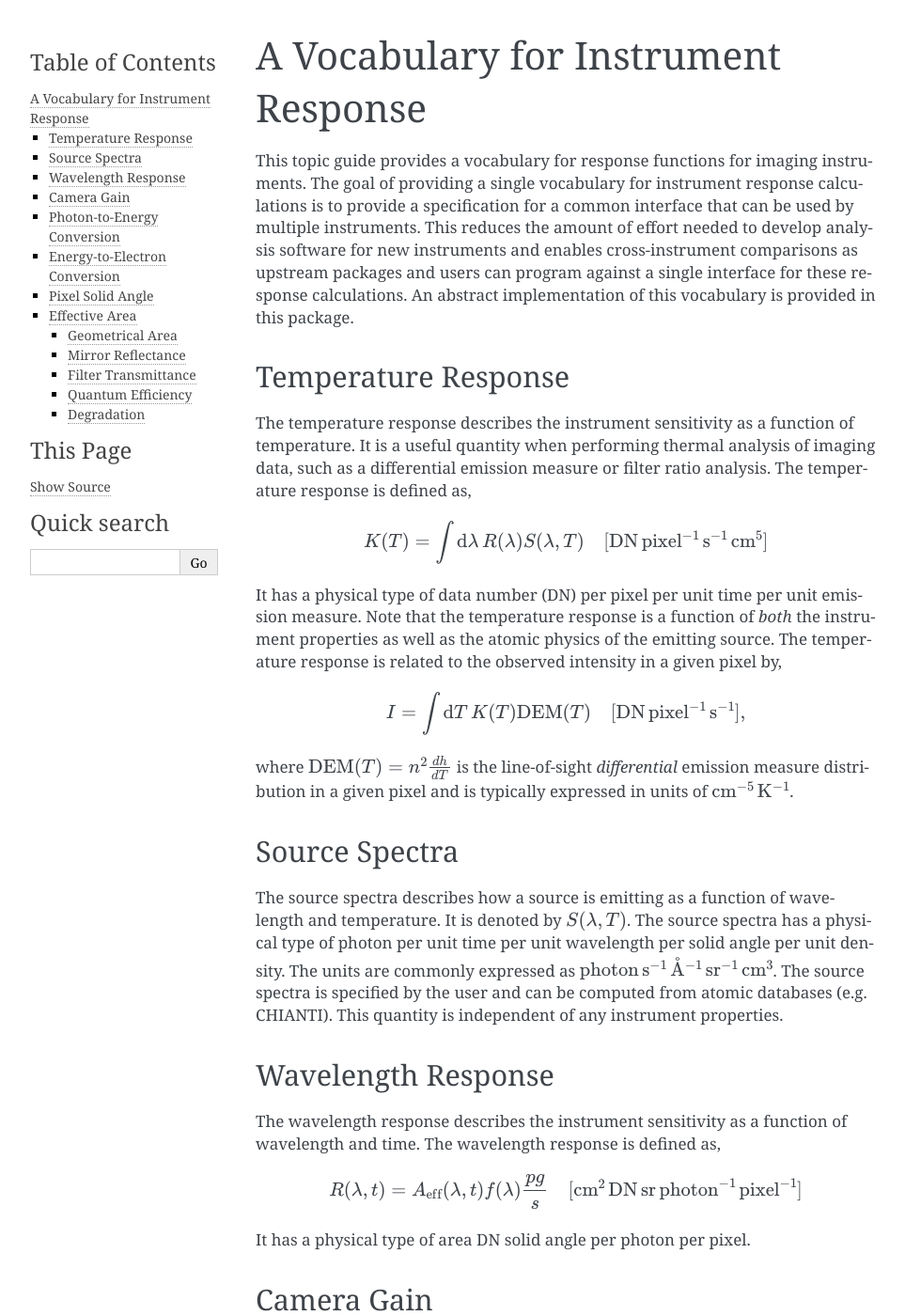
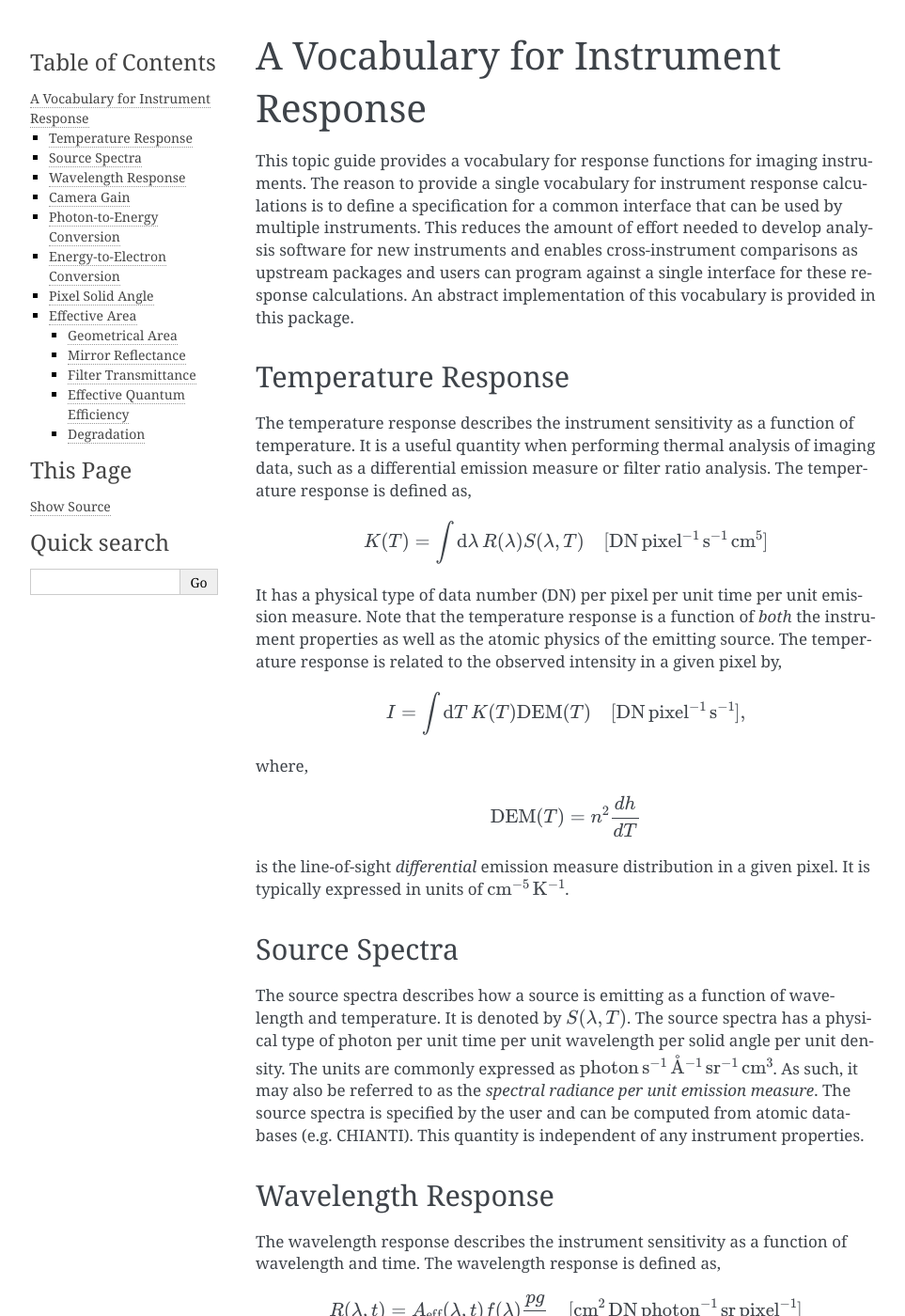
Before and after one commit to sunpy/sunkit-instruments, a Sphinx documentation site: the page built from docs/topic_guide/channel_response.rst, in a window 1280 px wide and 1400 px high. Shown: the whole window at 94% size, without its empty margins (148-1111 px from the left). Built offline with Sphinx 7.4.7, drawn with Linux system fonts in a browser that asks for light colours; pages that are not in the unit, such as notebooks, are missing from menus; the version number could not be read and is left out; some of the changed text lies outside the part shown.

Commit message:
incorporate feedback

```diff
--- a/docs/topic_guide/channel_response.rst
+++ b/docs/topic_guide/channel_response.rst
@@ -5,7 +5,7 @@ A Vocabulary for Instrument Response
 ************************************
 
 This topic guide provides a vocabulary for response functions for imaging instruments.
-The goal of providing a single vocabulary for instrument response calculations is to provide a specification for a common interface that can be used by multiple instruments.
+The reason to provide a single vocabulary for instrument response calculations is to define a specification for a common interface that can be used by multiple instruments.
 This reduces the amount of effort needed to develop analysis software for new instruments and enables cross-instrument comparisons as upstream packages and users can program against a single interface for these response calculations.
 An abstract implementation of this vocabulary is provided in this package.
 
@@ -28,7 +28,14 @@ The temperature response is related to the observed intensity in a given pixel b
 
     I = \int\mathrm{d}T\,K(T)\mathrm{DEM}(T)\quad[\mathrm{DN}\,\mathrm{pixel}^{-1}\,\mathrm{s}^{-1}],
 
-where :math:`\mathrm{DEM}(T)=n^2\frac{dh}{dT}` is the line-of-sight *differential* emission measure distribution in a given pixel and is typically expressed in units of :math:`\mathrm{cm}^{-5}\,\mathrm{K}^{-1}`.
+where,
+
+.. math::
+
+    \mathrm{DEM}(T)=n^2\frac{dh}{dT}
+
+is the line-of-sight *differential* emission measure distribution in a given pixel.
+It is typically expressed in units of :math:`\mathrm{cm}^{-5}\,\mathrm{K}^{-1}`.
 
 Source Spectra
 --------------
@@ -38,8 +45,10 @@ It is denoted by :math:`S(\lambda, T)`.
 The source spectra has a physical type of photon per unit time per unit wavelength per solid angle per unit density.
 The units are commonly expressed as
 :math:`\mathrm{photon}\,\mathrm{s}^{-1}\,\mathring{\mathrm{A}}^{-1}\,\mathrm{sr}^{-1}\,\mathrm{cm}^3`.
+As such, it may also be referred to as the *spectral radiance per unit emission measure*.
 The source spectra is specified by the user and can be computed from atomic databases (e.g. CHIANTI).
 This quantity is independent of any instrument properties.
+
 
 Wavelength Response
 -------------------
@@ -72,12 +81,15 @@ The photon-to-energy conversion is given by the amount of energy carried by a ph
 where :math:`h` is Planck's constant and :math:`c` is the speed of light.
 It has a physical type of energy per photon.
 
-Use `~astropy.units.spectral` to provide a list of appropriate `astropy.units` equivalencies for this conversion.
+.. note::
+
+    Use `~astropy.units.spectral` to provide a list of appropriate `astropy.units` equivalencies for this conversion.
 
 Energy-to-Electron Conversion
 -----------------------------
 
 The energy-to-electron conversion, :math:`s`, describes the conversion between electrons released in the detector and the energy of an incoming photon.
+This is commonly referred to as the *electron-hole-pair-creation energy*.
 It has a physical type of energy per electron.
 For silicon detectors, a value of :math:`s=3.65\,\mathrm{eV}\,\mathrm{electron}^{-1}` is typically used as this is approximately the energy required to free an electron in silicon.
 
@@ -130,11 +142,13 @@ In the case of a multilayer coating, the transmittance is the product of the tra
 Similarly, if an instrument contains multiple filters (e.g. an entrance and focal-plane filter), this quantity is the product of the transmittance of each mirror.
 :math:`F(\lambda)` should always be between 0 and 1.
 
-Quantum Efficiency
-******************
+Effective Quantum Efficiency
+****************************
 
-The quantum efficiency, :math:`Q(\lambda)`, is a dimensionless quantity describing the efficiency of the detector.
+The effective quantum efficiency, :math:`Q(\lambda)`, is a dimensionless quantity describing the efficiency of the detector.
 :math:`Q(\lambda)` should always be between 0 and 1.
+This quantity may also be referred to as the `external quantum efficiency <https://en.wikipedia.org/wiki/Quantum_efficiency#Types>`__.
+Note that the *quantum efficiency* is usually defined as the number of electron-hole pairs measured per photon.
 
 Degradation
 ***********
```
Also changed, not shown: other parts of docs/topic_guide/channel_response.rst (+3 -3 lines).
